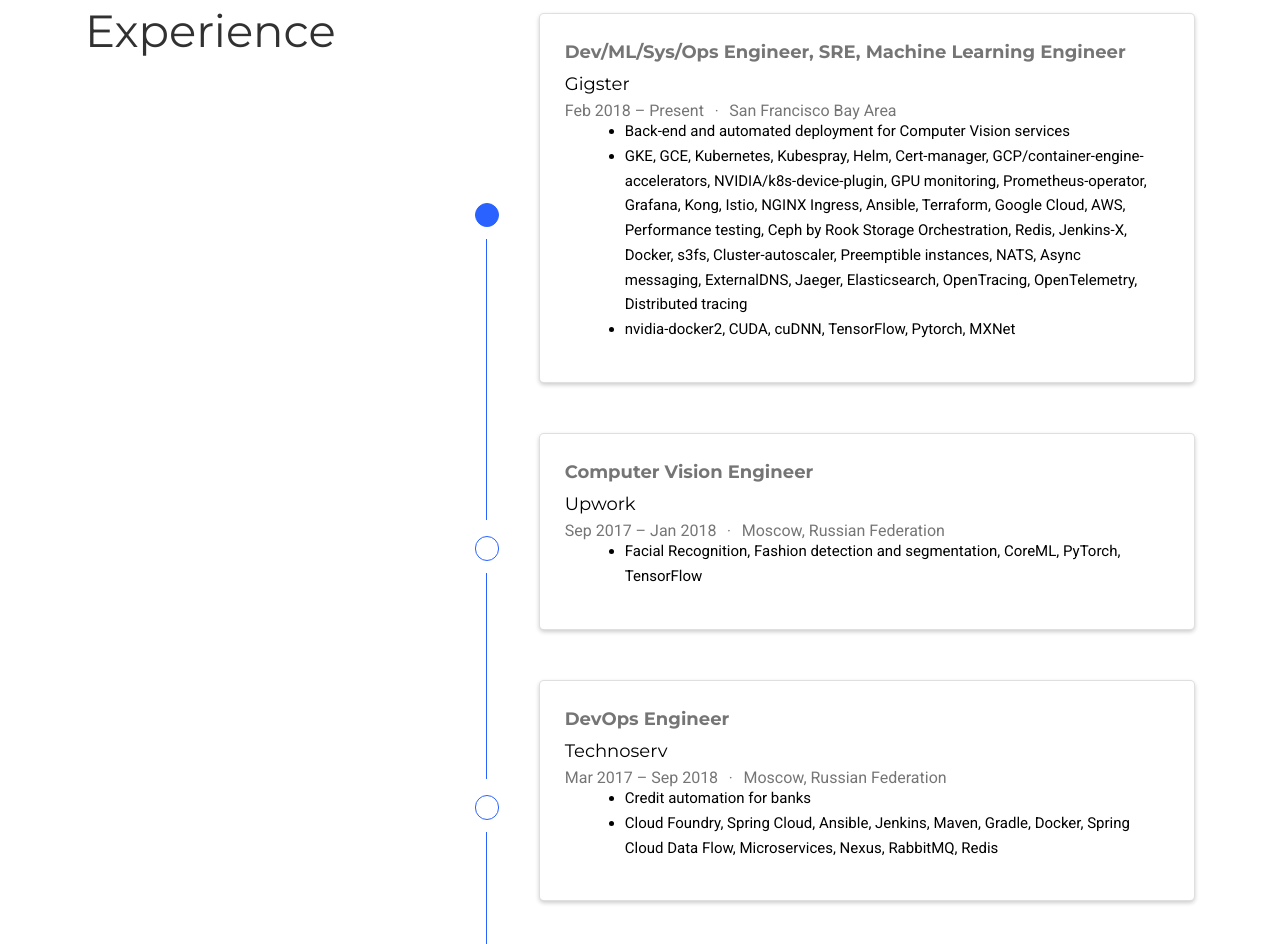
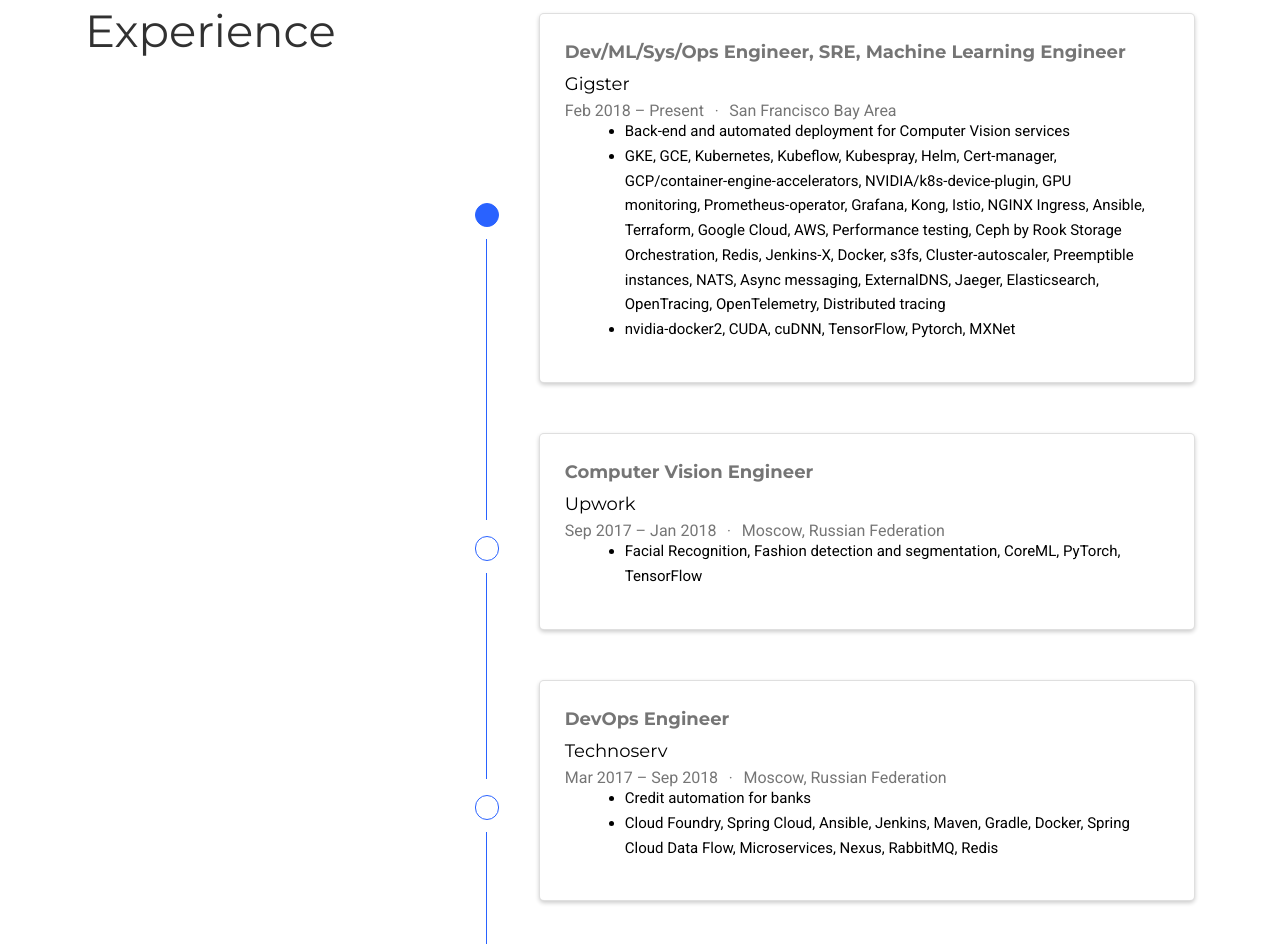
Before and after one commit to dkozlov/dkozlov.com, a plain HTML site: page index.html in a window 1280 px wide. Shown: the part 1326-2270 px from the top of the page. Drawn offline with nearby package versions, Linux system fonts and the light colour scheme; some icons are missing.

Commit message:
add Kubeflow

```diff
--- a/index.html
+++ b/index.html
@@ -879,7 +879,7 @@
             </div>
             <div class="card-text"><ul>
 <li>Back-end and automated deployment for Computer Vision services</li>
-<li>GKE, GCE, Kubernetes, Kubespray, Helm, Cert-manager, GCP/container-engine-accelerators, NVIDIA/k8s-device-plugin, GPU monitoring, Prometheus-operator, Grafana, Kong, Istio, NGINX Ingress, Ansible, Terraform, Google Cloud, AWS, Performance testing, Ceph by Rook Storage Orchestration, Redis, Jenkins-X, Docker, s3fs, Cluster-autoscaler, Preemptible instances, NATS, Async messaging, ExternalDNS, Jaeger, Elasticsearch, OpenTracing, OpenTelemetry, Distributed tracing</li>
+<li>GKE, GCE, Kubernetes, Kubeflow, Kubespray, Helm, Cert-manager, GCP/container-engine-accelerators, NVIDIA/k8s-device-plugin, GPU monitoring, Prometheus-operator, Grafana, Kong, Istio, NGINX Ingress, Ansible, Terraform, Google Cloud, AWS, Performance testing, Ceph by Rook Storage Orchestration, Redis, Jenkins-X, Docker, s3fs, Cluster-autoscaler, Preemptible instances, NATS, Async messaging, ExternalDNS, Jaeger, Elasticsearch, OpenTracing, OpenTelemetry, Distributed tracing</li>
 <li>nvidia-docker2, CUDA, cuDNN, TensorFlow, Pytorch, MXNet</li>
 </ul></div>
           </div>
```
